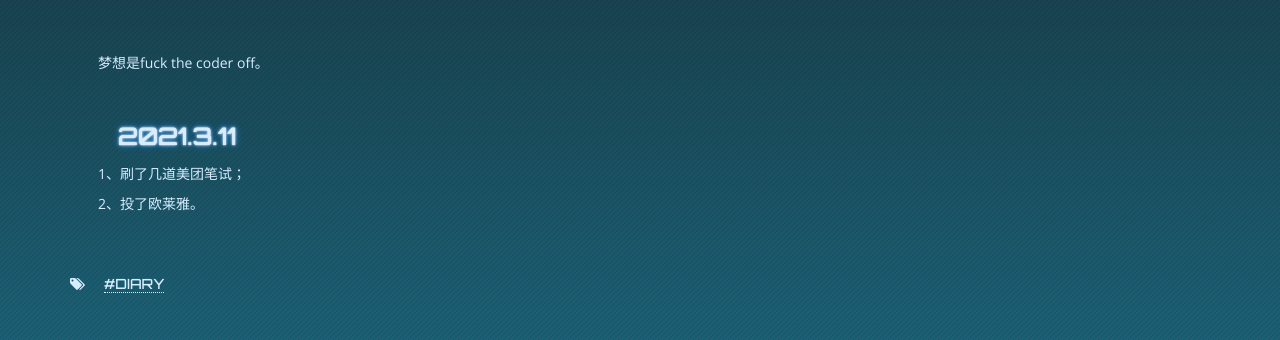
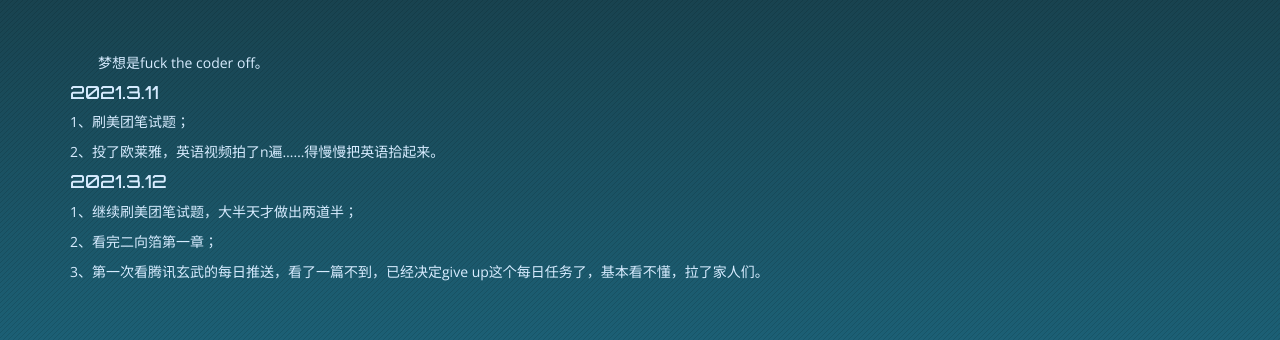
Before and after one commit to NewBeeRice/NewBeeRice.github.io, a plain HTML site: page 2021/03/10/hateme-diary/index.html in a window 1280 px wide. Shown: the part 447-787 px from the top of the page. Drawn offline with nearby package versions, Linux system fonts and the light colour scheme; some packages are replaced by stand-ins of ours; a script that the page names is missing.

Commit message:
Site updated: 2021-03-12 19:40:48

```diff
--- a/2021/03/10/hateme-diary/index.html
+++ b/2021/03/10/hateme-diary/index.html
@@ -175,8 +175,11 @@
         <p>&emsp;&emsp;梦想是fuck the coder off。</p>
 <a id="more"></a>
 
-<h3 id="emsp-emsp-2021-3-11"><a href="#emsp-emsp-2021-3-11" class="headerlink" title="&emsp;&emsp;2021.3.11"></a>&emsp;&emsp;2021.3.11</h3><p>&emsp;&emsp;1、刷了几道美团笔试；</p>
-<p>&emsp;&emsp;2、投了欧莱雅。</p>
+<h4 id="2021-3-11"><a href="#2021-3-11" class="headerlink" title="2021.3.11"></a>2021.3.11</h4><p>1、刷美团笔试题；</p>
+<p>2、投了欧莱雅，英语视频拍了n遍……得慢慢把英语拾起来。</p>
+<h4 id="2021-3-12"><a href="#2021-3-12" class="headerlink" title="2021.3.12"></a>2021.3.12</h4><p>1、继续刷美团笔试题，大半天才做出两道半；</p>
+<p>2、看完二向箔第一章；</p>
+<p>3、第一次看腾讯玄武的每日推送，看了一篇不到，已经决定give up这个每日任务了，基本看不懂，拉了家人们。</p>
 
     </div>
 
```
